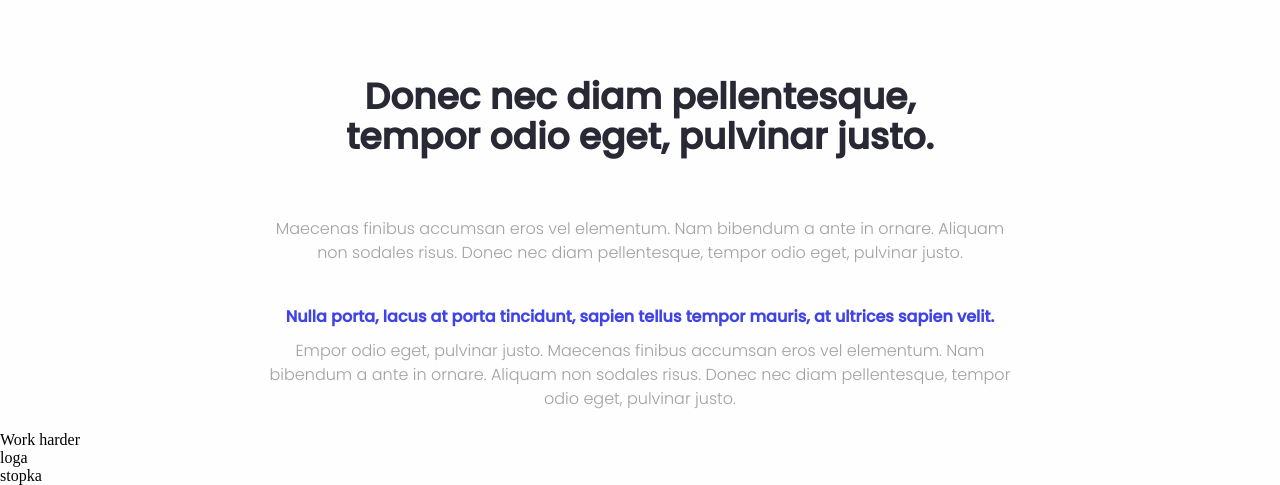
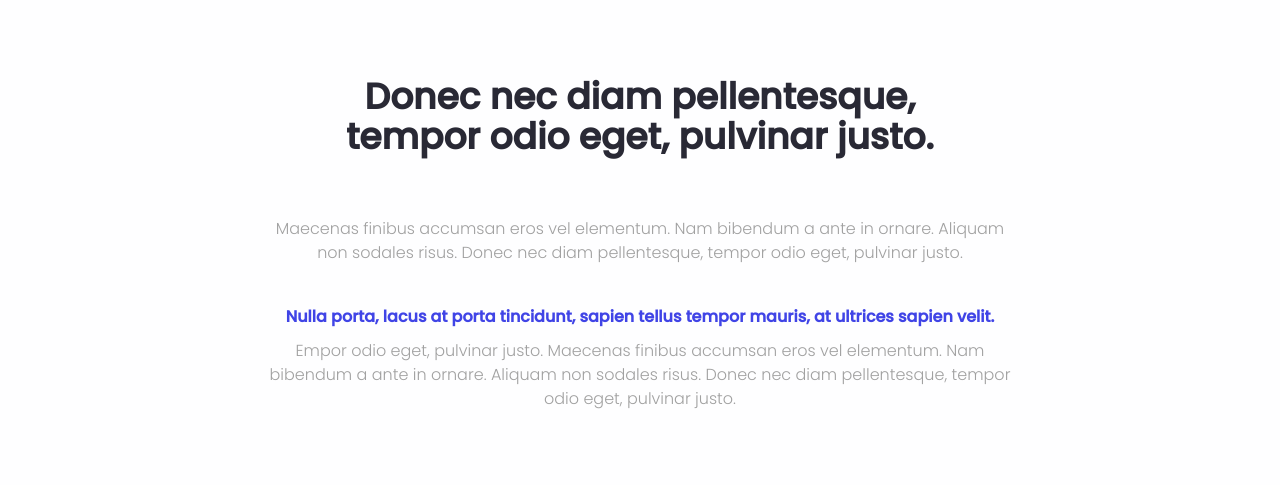
Before and after one commit to KamilSend/vanadyl, a website: page index.html in a window 1280 px wide. Shown: the part 2627-3112 px from the top of the page. After the commit the page ends 3058 px from the top, so only its background shows below. Drawn offline with Linux system fonts and the light colour scheme; a web font is replaced by a local one.

Commit message:
minor menu improvement, removal of unnecessary html elements

```diff
--- a/index.html
+++ b/index.html
@@ -138,8 +138,6 @@
             Empor odio eget, pulvinar justo. Maecenas finibus accumsan eros vel elementum. Nam bibendum a ante in ornare.
                 Aliquam non sodales risus. Donec nec diam pellentesque, tempor odio eget, pulvinar justo.</p>   </h3>
     </section>
-    <section class="work">Work harder</section>
-    <section class="logos">loga</section>
-    <footer>stopka</footer>
+
 </body>
 </html>
--- a/sass/_header.scss
+++ b/sass/_header.scss
@@ -24,6 +24,8 @@
     font-weight: 400;
     font-size:16px;
     position:relative;
+    transition:.2s;
+
 
     @include respond(tab-land){
       font-size:18px;
```
Also changed, not shown: css/style.css.
